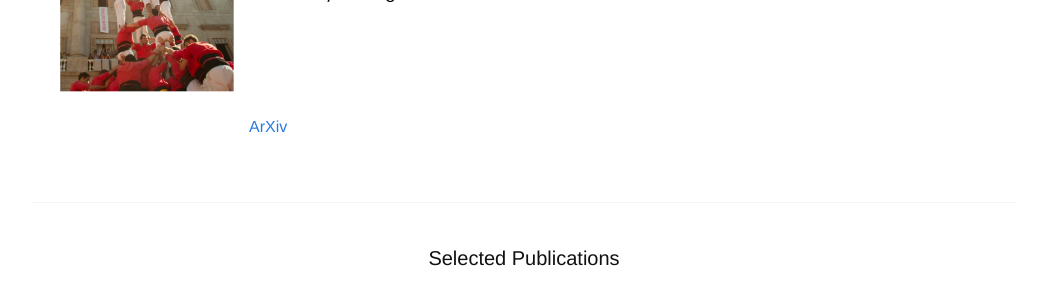
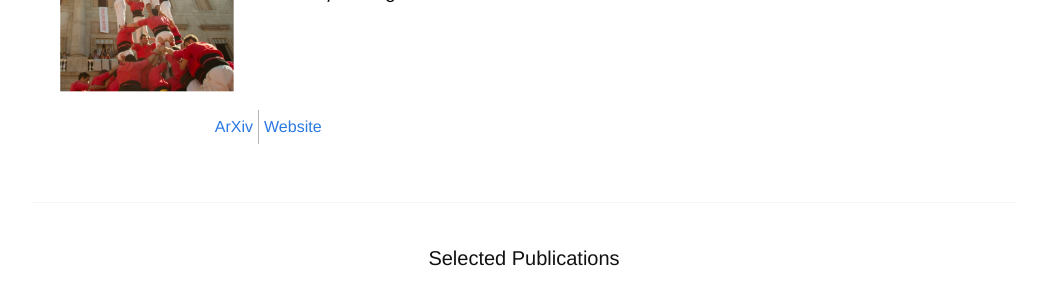
Before and after one commit to agarwl/agarwl.github.io, a Jekyll site: the page built from research.html, in a window 1280 px wide and 900 px high, scrolled down 448 px. Shown: the part 142-442 px from the top of the window, without its empty margins (116-1162 px from the left). Built offline with Jekyll 4.4.1, drawn with Linux system fonts in a browser that asks for light colours; nearby versions of some CDN libraries; some web fonts are replaced; a style sheet for code colours, icons or effects is not loaded.

Commit message:
Update research.html

```diff
--- a/research.html
+++ b/research.html
@@ -17,7 +17,7 @@ title: "Research Overview"
         <tr>
 <!--           <td><a href="https://twitter.com/nikishin_evg/status/1402279613355659267?s=20">#TweePrint</a></td> -->
           <td><a href="https://arxiv.org/abs/2206.01626">ArXiv</a></td>
-<!--           <td><a href="https://github.com/evgenii-nikishin/omd">Code</a></td> -->
+          <td><a href="https://agarwl.github.io/reincarnating_rl"> Website </a></td>
         </tr>
       </table>
     </div>
```
